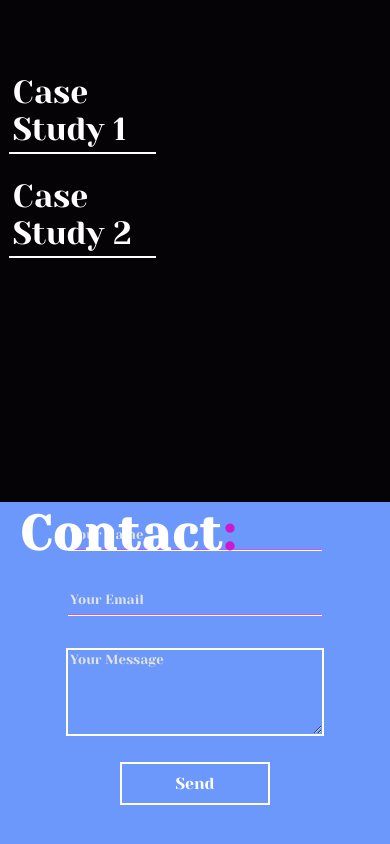
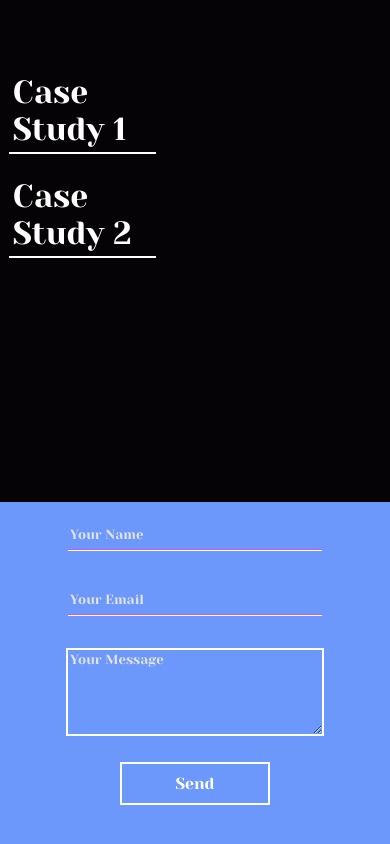
Before and after one commit to williamdiffey/sterling-site, a Next.js app: page / in a window 390 px wide. Shown: the part 2766-3610 px from the top of the page. Built offline with nearby package versions, Linux system fonts and the light colour scheme.

Commit message:
style change

```diff
--- a/Styles/contact.module.scss
+++ b/Styles/contact.module.scss
@@ -141,10 +141,7 @@
   .formContainer {
     .titleContainer {
       h1 {
-        font-size: 3rem;
-        position: absolute;
-        top: -100px;
-        transition: 0.5s;
+        display: none;
       }
     }
   }
```
